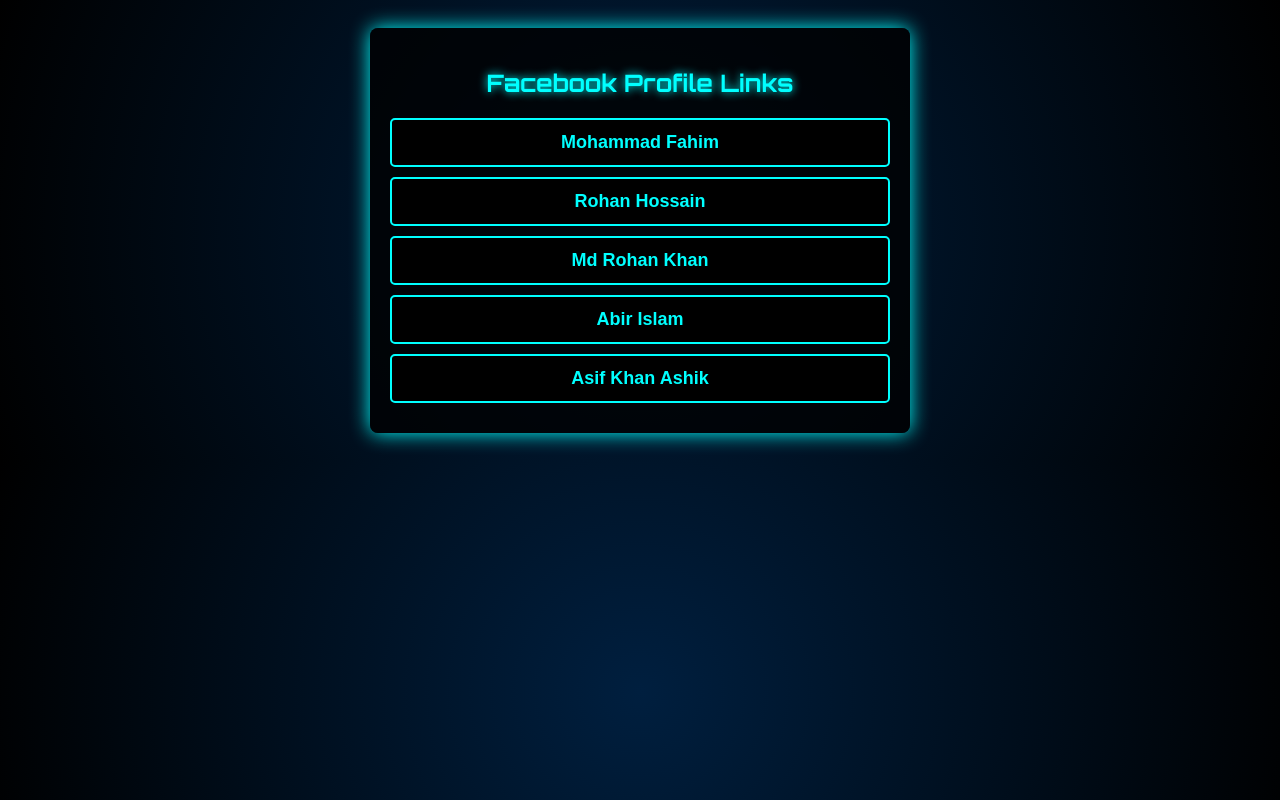
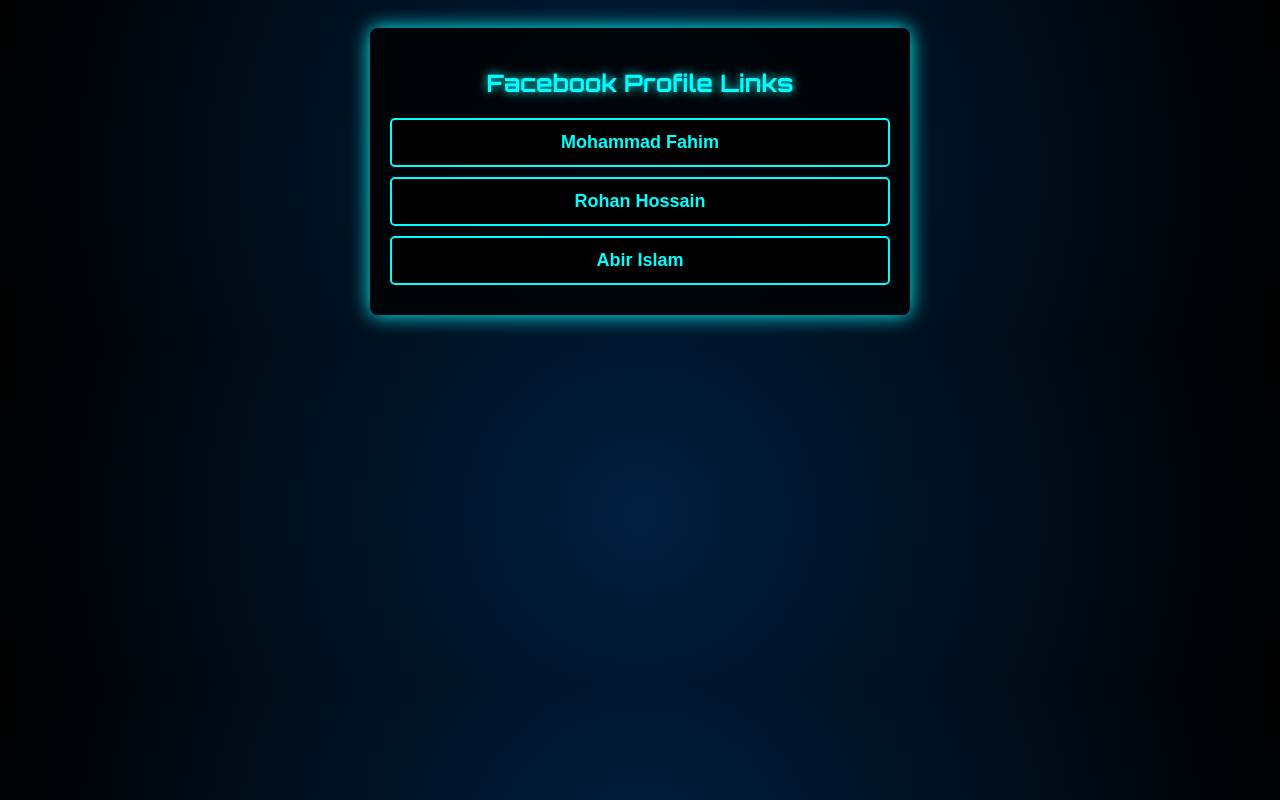
Before and after one commit to thefaltuboys/Team, a plain HTML site: page index.html in a window 1280 px wide. Drawn offline with Linux system fonts and the light colour scheme.

Commit message:
Update index.html

```diff
--- a/index.html
+++ b/index.html
@@ -12,11 +12,8 @@
         <h2>Facebook Profile Links</h2>
         <button class="profile-button" onclick="showProfile('fahim')">Mohammad Fahim</button>
         <button class="profile-button" onclick="showProfile('rohan')">Rohan Hossain</button>
-        <button class="profile-button" onclick="showProfile('rohan2')">Md Rohan Khan</button>
         <button class="profile-button" onclick="showProfile('abir')">Abir Islam</button>
-        <button class="profile-button" onclick="showProfile('asif')">Asif Khan Ashik</button>
-
-        <div id="profileDisplay"></div>
+       <div id="profileDisplay"></div>
     </div>
 
     <script>
@@ -31,16 +28,6 @@
                     name: "Rohan Hossain",
                     img: "https://graph.facebook.com/rohan.hossain.74565/picture?type=large",
                     link: "https://www.facebook.com/rohan.hossain.74565"
-                },
-                rohan2: {
-                    name: "Md Rohan Khan",
-                    img: "https://graph.facebook.com/rohan.n.5855/picture?type=large",
-                    link: "https://www.facebook.com/rohan.n.5855"
-                },
-                asif: {
-                    name: "Asif Khan Ashik",
-                    img: "https://graph.facebook.com/asif.khan.ashik.007/picture?type=large",
-                    link: "https://www.facebook.com/asif.khan.ashik.007"
                 },
                 abir: {
                     name: "Abir Islam",
```
